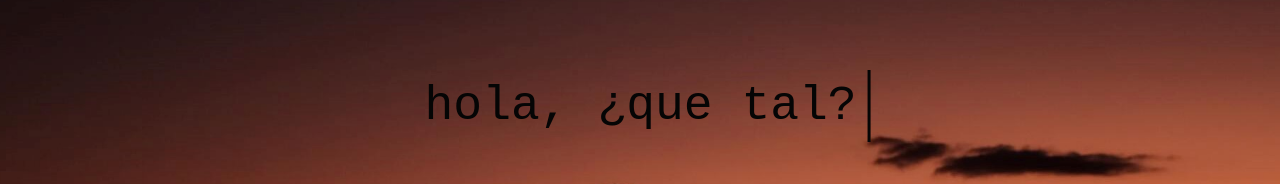
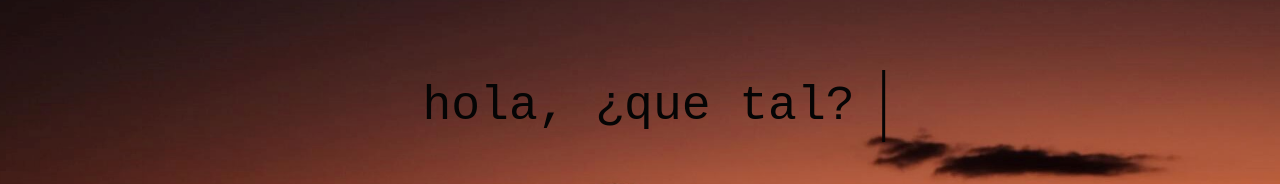
Before and after one commit to gabolope/gabota-musica, a plain HTML site: page index.html in a window 1280 px wide. Shown: the part 134-318 px from the top of the page. Drawn offline with Linux system fonts and the light colour scheme; a web font is replaced by a local one.

Commit message:
cambiando un error mínimo antes de presentar

```diff
--- a/scss/_animaciones.scss
+++ b/scss/_animaciones.scss
@@ -1,6 +1,6 @@
 
 #titulo{
-    width: 16ch;
+    width: 17ch;
     animation: typing 2s steps(19), blink .5s step-end infinite alternate;
     white-space: nowrap;
     overflow: hidden;
```
Also changed, not shown: css/styles.css, dist/css/styles.min.css.
